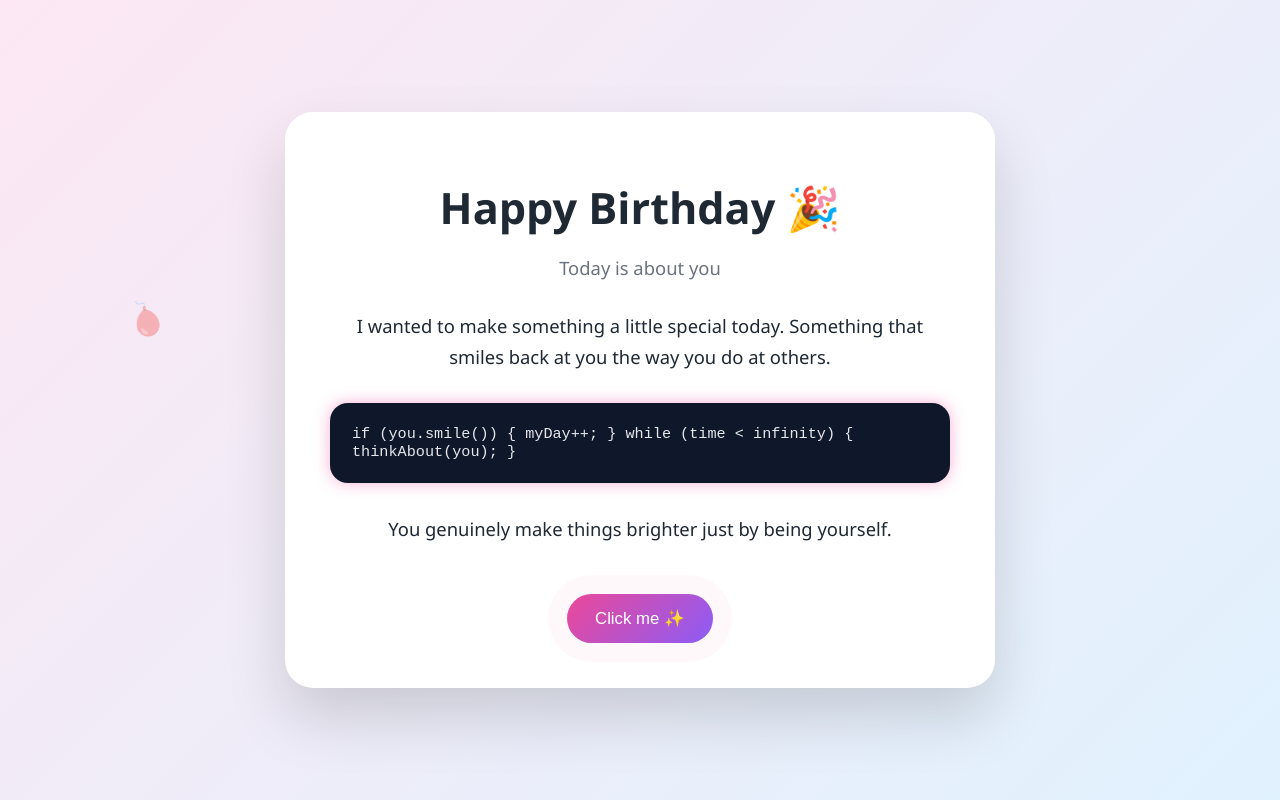
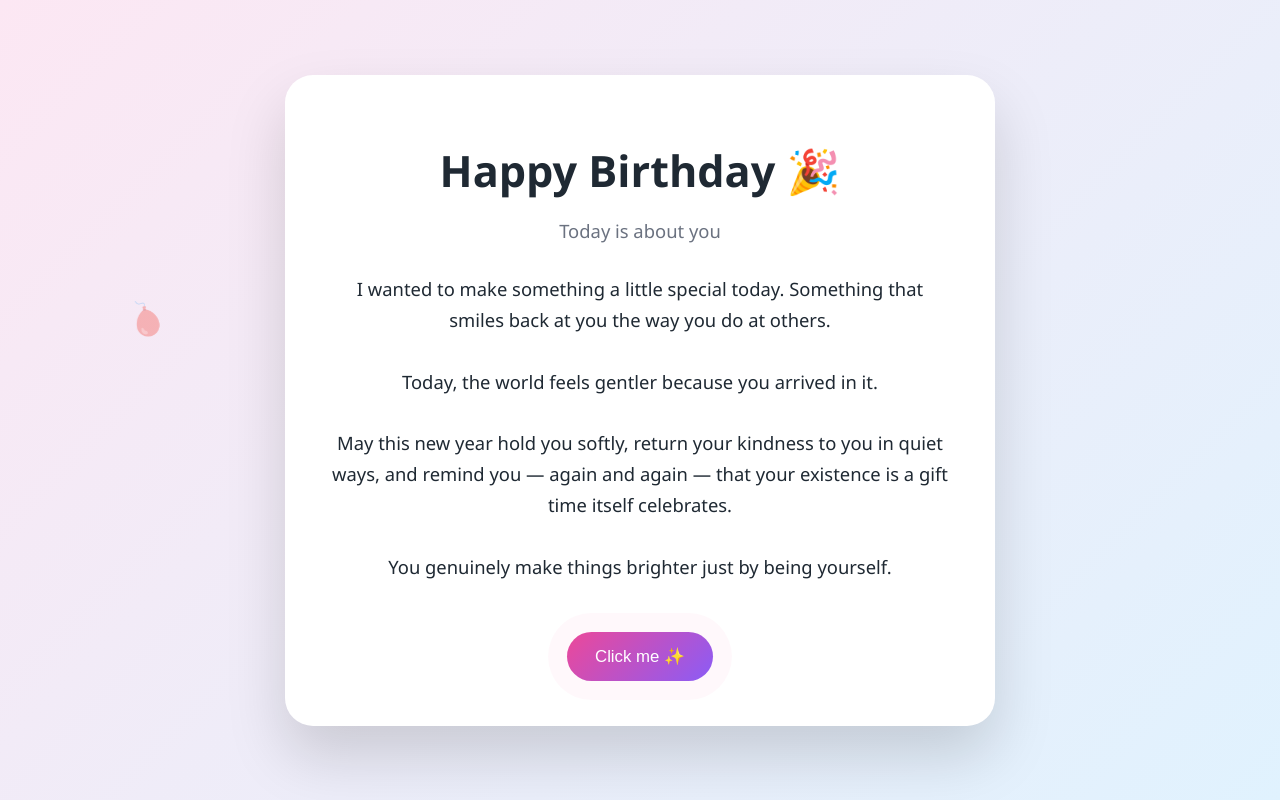
Before and after one commit to Shawarma-byte/ForYou, a plain HTML site: page index.html in a window 1280 px wide. Shown: the top 800 px of the page. Drawn offline with Linux system fonts and the light colour scheme.

Commit message:
index.html

```diff
--- a/index.html
+++ b/index.html
@@ -145,18 +145,15 @@
     <div class="subtitle">Today is about you</div>
 
     <div class="message">
-      I wanted to make something a little special today.
-      Something that smiles back at you the way you do at others.
+      I wanted to make something a little special today. Something that smiles back at you the way you do at others.
     </div>
 
-    <div class="code">
-      if (you.smile()) {
-          myDay++;
-      }
+    <div class="message">
+      Today, the world feels gentler because you arrived in it.
+    </div>
 
-      while (time < infinity) {
-          thinkAbout(you);
-      }
+    <div class="message">
+      May this new year hold you softly, return your kindness to you in quiet ways, and remind you — again and again — that your existence is a gift time itself celebrates.
     </div>
 
     <div class="message">
@@ -166,7 +163,7 @@
     <button onclick="surprise()">Click me ✨</button>
 
     <div class="footer" id="surpriseText" style="display:none;">
-      I’m really glad I got to know you 🤍
+      I’m really glad I got to know you &lt;3
     </div>
   </div>
 
```
